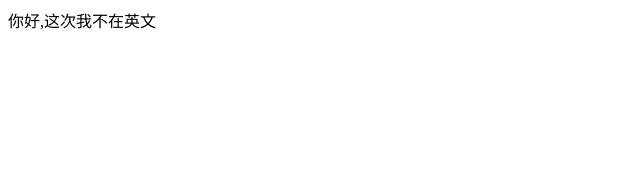
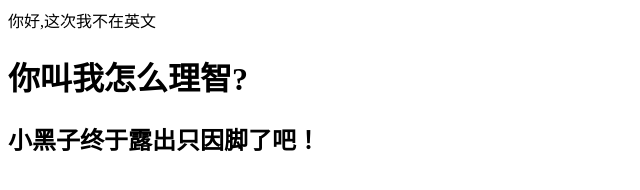
Before and after one commit to Chen-change/jquary, a plain HTML site: page index.html in a window 1280 px wide. Shown: the whole page, without its empty margins (0-640 px from the left). Drawn offline with Linux system fonts and the light colour scheme.

Commit message:
浅浅修改

```diff
--- a/index.html
+++ b/index.html
@@ -6,5 +6,7 @@
 </head>
 <body>
     <div>你好,这次我不在英文</div>
+    <h1>你叫我怎么理智?</h1>
+    <h2>小黑子终于露出只因脚了吧！</h2>
 </body>
 </html>
```
Also changed, not shown: 2 other files.
